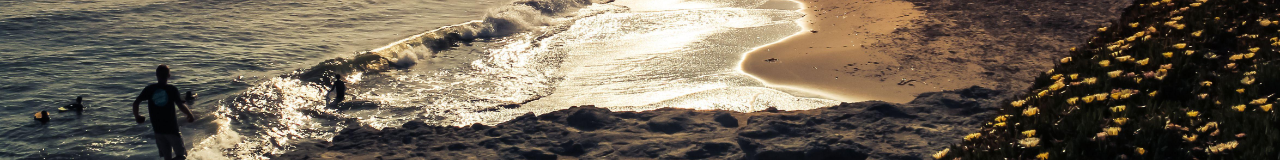
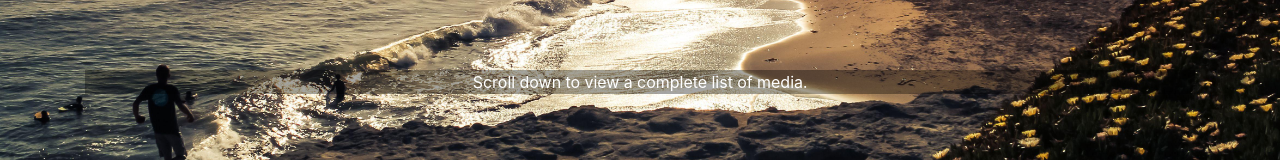
Before and after one commit to 3MusketeersMedia/Recommendation-app-, a React (Create React App) app in the folder frontend/: page / in a window 1280 px wide. Shown: the part 411-571 px from the top of the page. Built offline with nearby package versions, Linux system fonts and the light colour scheme; no server answers.

Commit message:
Added instruction to scroll down

```diff
--- a/frontend/src/components/homepageHeader.js
+++ b/frontend/src/components/homepageHeader.js
@@ -57,6 +57,9 @@ function HpHeader(){
                         Get started with RecomMedia today, and gain access to personalized
                         recommendation lists based the things you love.
                     </p>
+                    <p className = "desc">
+                        Scroll down to view a complete list of media.
+                    </p>
                 </Container>
             </Jumbotron>
         </Styles>
```
